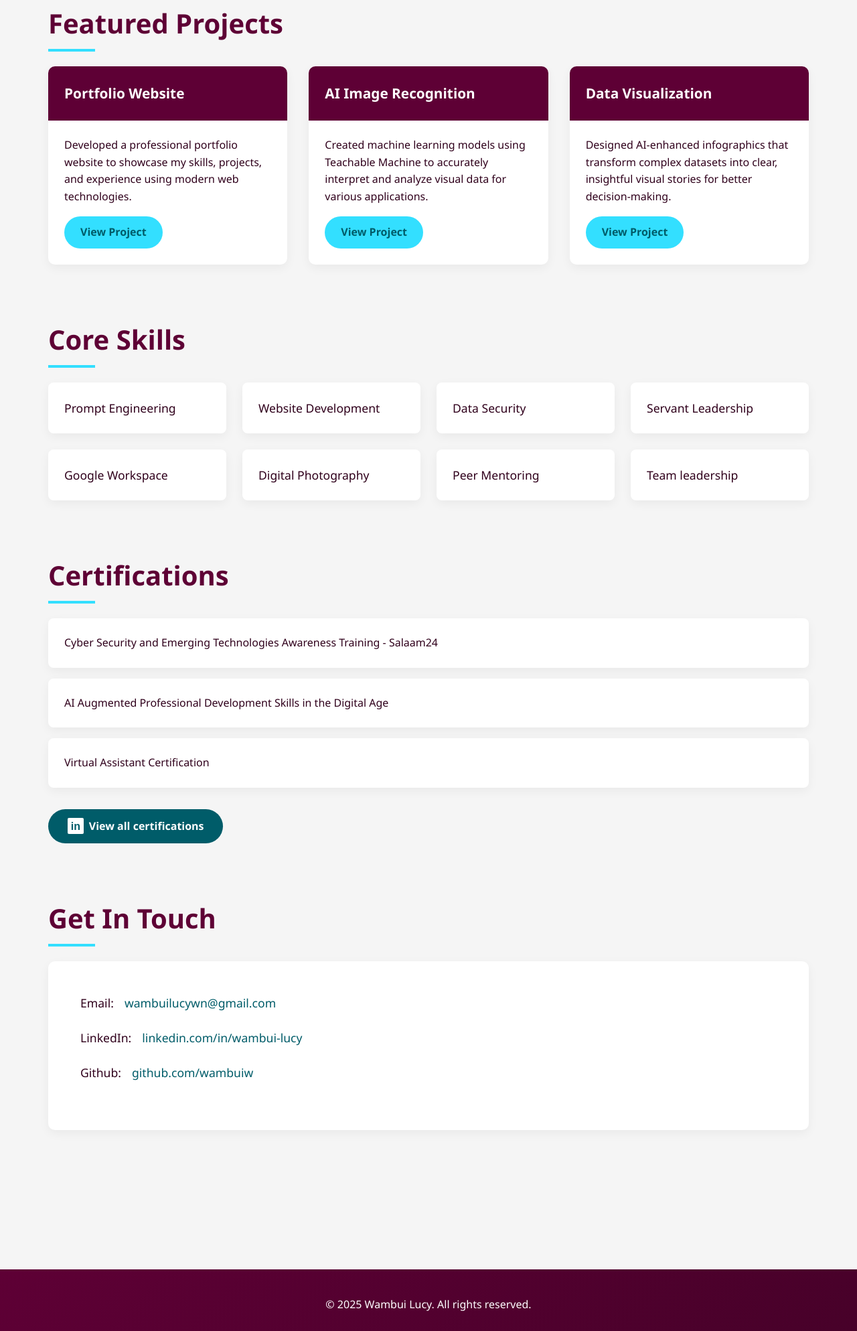
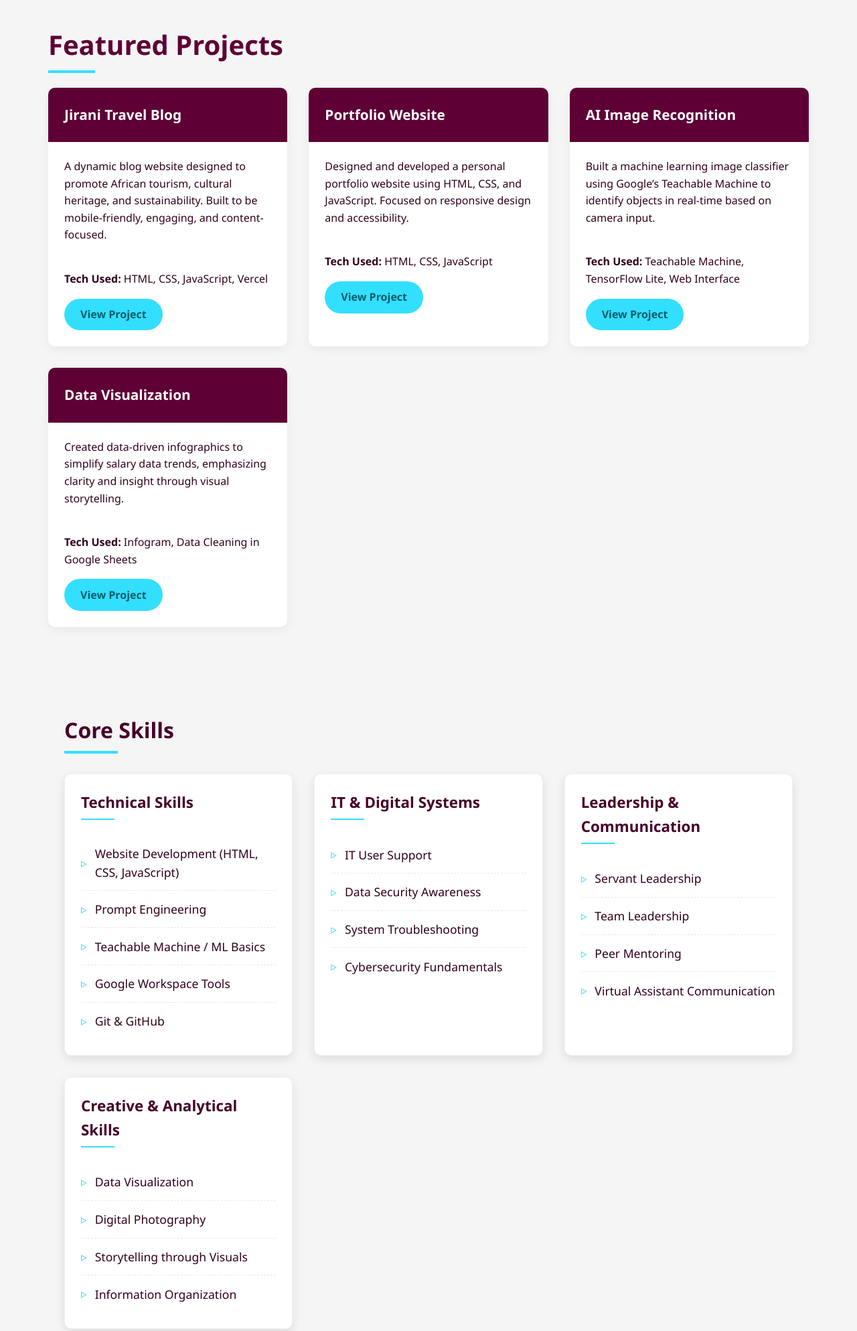
Before and after one commit to wambuiw/Portfolio, a plain HTML site: page index.html in a window 1280 px wide. Shown: the part 1162-3149 px from the top of the page at 67% size. Drawn offline with Linux system fonts and the light colour scheme.

Commit message:
Updated projects section with Jirani Travel Blog and added View My CV button

```diff
--- a/index.html
+++ b/index.html
@@ -6,6 +6,8 @@
     <meta name="description" content="Professional portfolio of Wambui Lucy - IT Support Specialist, Software Developer, and AI Enthusiast">
     <title>Wambui Lucy | Portfolio</title>
     <link rel="stylesheet" href="portfolio.css">
+    <link rel="icon" href="images/favicon.png" type="image/png">
+
 </head>
 <body>
     <nav class="navbar">
@@ -35,56 +37,100 @@
         <section class="about" id="about">
             <h2>About Me</h2>
             <p>I thrive on staying ahead of emerging trends while leveraging technology and servant leadership to make meaningful impact. With a keen interest in both technology and leadership, I embrace a servant leadership approach, eager to empower and inspire others.</p>
+            <p style="font-weight:bold"><em>Currently open to remote/onsite opportunities in IT support, frontend development, and AI-integrated tech projects.</em></p>
+
         </section>
 
         <section class="projects" id="projects">
     <h2>Featured Projects</h2>
     <div class="projects-grid">
         <article class="project-card">
+    <h3>Jirani Travel Blog</h3>
+    <p>A dynamic blog website designed to promote African tourism, cultural heritage, and sustainability. Built to be mobile-friendly, engaging, and content-focused.</p>
+    <p><strong>Tech Used:</strong> HTML, CSS, JavaScript, Vercel</p>
+    <a href="https://jiranitravel-blog.vercel.app/"
+       target="_blank"
+       rel="noopener noreferrer"
+       class="project-link"
+       aria-label="View Jirani Travel Blog Project on Vercel">
+       View Project
+    </a>
+</article>
+
+
+        <article class="project-card">
             <h3>Portfolio Website</h3>
-                    <p>Developed a professional portfolio website to showcase my skills, projects, and experience using modern web technologies.</p>
-                    <a href="#" class="project-link" aria-label="View Portfolio Project">View Project</a>
+            <p>Designed and developed a personal portfolio website using HTML, CSS, and JavaScript. Focused on responsive design and accessibility.</p>
+            <p><strong>Tech Used:</strong> HTML, CSS, JavaScript</p>
+            <a href="#" class="project-link">View Project</a>
         </article>
 
         <article class="project-card">
             <h3>AI Image Recognition</h3>
-                    <p>Created machine learning models using Teachable Machine to accurately interpret and analyze visual data for various applications.</p>
-                    <a href="https://teachablemachine.withgoogle.com/models/auOOuyf0E/"
-                       target="_blank"
-                       rel="noopener noreferrer"
-                       class="project-link"
-                       aria-label="View AI Image Recognition Project (opens in new tab)">
-                       View Project
-                    </a>
+            <p>Built a machine learning image classifier using Google’s Teachable Machine to identify objects in real-time based on camera input.</p>
+            <p><strong>Tech Used:</strong> Teachable Machine, TensorFlow Lite, Web Interface</p>
+            <a href="https://teachablemachine.withgoogle.com/models/auOOuyf0E/" target="_blank" rel="noopener noreferrer" class="project-link">View Project</a>
         </article>
 
         <article class="project-card">
             <h3>Data Visualization</h3>
-                    <p>Designed AI-enhanced infographics that transform complex datasets into clear, insightful visual stories for better decision-making.</p>
-                    <a href="https://infogram.com/average-salaries-per-job-title-1hnp27ee07qnn4g?live"
-                       target="_blank"
-                       rel="noopener noreferrer"
-                       class="project-link"
-                       aria-label="View Data Visualization Project (opens in new tab)">
-                       View Project
-                    </a>
+            <p>Created data-driven infographics to simplify salary data trends, emphasizing clarity and insight through visual storytelling.</p>
+            <p><strong>Tech Used:</strong> Infogram, Data Cleaning in Google Sheets</p>
+            <a href="https://infogram.com/average-salaries-per-job-title-1hnp27ee07qnn4g?live" target="_blank" rel="noopener noreferrer" class="project-link">View Project</a>
         </article>
+
     </div>
 </section>
 
+
         <section class="skills" id="skills">
     <h2>Core Skills</h2>
-            <ul class="skills-list">
-                <li> Prompt Engineering</li>
-                <li> Website Development</li>
-                <li> Data Security</li>
-                <li> Servant Leadership</li>
-                <li> Google Workspace</li>
-                <li> Digital Photography</li>
+    <div class="skills-grid">
+
+        <div class="skill-category">
+            <h3>Technical Skills</h3>
+            <ul>
+                <li>Website Development (HTML, CSS, JavaScript)</li>
+                <li>Prompt Engineering</li>
+                <li>Teachable Machine / ML Basics</li>
+                <li>Google Workspace Tools</li>
+                <li>Git & GitHub</li>
+            </ul>
+        </div>
+
+        <div class="skill-category">
+            <h3>IT & Digital Systems</h3>
+            <ul>
+                <li>IT User Support</li>
+                <li>Data Security Awareness</li>
+                <li>System Troubleshooting</li>
+                <li>Cybersecurity Fundamentals</li>
+            </ul>
+        </div>
+
+        <div class="skill-category">
+            <h3>Leadership & Communication</h3>
+            <ul>
+                <li>Servant Leadership</li>
+                <li>Team Leadership</li>
                 <li>Peer Mentoring</li>
-                <li>Team leadership</li>
+                <li>Virtual Assistant Communication</li>
             </ul>
+        </div>
+
+        <div class="skill-category">
+            <h3>Creative & Analytical Skills</h3>
+            <ul>
+                <li>Data Visualization</li>
+                <li>Digital Photography</li>
+                <li>Storytelling through Visuals</li>
+                <li>Information Organization</li>
+            </ul>
+        </div>
+
+    </div>
 </section>
+
 
         <section class="certification" id="certification">
             <h2>Certifications</h2>
@@ -112,33 +158,39 @@
 
        <section class="contact" id="contact">
     <h2>Get In Touch</h2>
+
     <div class="contact-info">
-                <p>
-                     Email:
-                    <a href="mailto:wambuilucywn@gmail.com" aria-label="Send email to Wambui Lucy">
+         <p>Whether you have a question, want to collaborate, or just want to connect - I’d love to hear from you.</p>
+        <p>Email:
+            <a href="mailto:wambuilucywn@gmail.com">
                 wambuilucywn@gmail.com
             </a>
         </p>
-                <p>
-                     LinkedIn:
-                    <a href="https://www.linkedin.com/in/wambui-lucy-023a1b23a/"
-                       target="_blank"
-                       rel="noopener noreferrer"
-                       aria-label="Connect on LinkedIn (opens in new tab)">
+        <p>LinkedIn:
+            <a href="https://www.linkedin.com/in/wambui-lucy-023a1b23a/" target="_blank" rel="noopener noreferrer">
                 linkedin.com/in/wambui-lucy
             </a>
         </p>
-                <p>
-                    Github:
-                   <a href="https://github.com/wambuiw"
-                      target="_blank"
-                      rel="noopener noreferrer"
-                      aria-label="Connect on LinkedIn (opens in new tab)">
+        <p>GitHub:
+            <a href="https://github.com/wambuiw" target="_blank" rel="noopener noreferrer">
                 github.com/wambuiw
             </a>
         </p>
+
+   <div class="cv-download">
+    <a href="https://drive.google.com/file/d/1HYFkkTebTGwaN2pwCoc5w-xYXKmsPvlf/view?usp=drive_link"
+       target="_blank"
+       rel="noopener noreferrer"
+       class="btn"
+       aria-label="View Wambui Lucy's CV on Google Drive">
+        View My CV
+    </a>
+</div>
+
+
     </div>
 </section>
+
     </main>
 
     <footer class="footer">
--- a/portfolio.css
+++ b/portfolio.css
@@ -224,29 +224,117 @@ h2::after {
 }
 
 /* Skills Section */
-.skills-list {
-    display: grid;
-    grid-template-columns: repeat(auto-fit, minmax(250px, 1fr));
-    gap: 1.5rem;
-    list-style: none;
-
+.skills {
+    padding: 3rem 1.5rem;
+    background-color: var(--light-gray);
 }
 
-.skills-list li {
+.skills h2 {
+    text-align: center;
+    color: var(--dark-purple);
+    margin-bottom: 2.5rem;
+    font-size: 2rem;
+    position: relative;
+}
+
+.skills h2::after {
+    content: '';
+    display: block;
+    width: 80px;
+    height: 4px;
+    background: var(--electric-blue);
+    margin: 0.5rem auto 0;
+}
+
+.skills-grid {
+    display: grid;
+    grid-template-columns: repeat(auto-fit, minmax(300px, 1fr));
+    gap: 2rem;
+    max-width: 1200px;
+    margin: 0 auto;
+}
+
+.skill-category {
     background-color: var(--white);
+    border-radius: 10px;
+    box-shadow: 0 5px 15px rgba(0, 0, 0, 0.1);
     padding: 1.5rem;
-    border-radius: 8px;
-    box-shadow: 0 5px 15px rgba(0, 0, 0, 0.05);
+    transition: all 0.3s ease;
+    border: 1px solid rgba(0, 0, 0, 0.05);
+    position: relative;
+    overflow: hidden;
+}
+
+.skill-category:hover {
+    transform: translateY(-5px);
+    box-shadow: 0 15px 30px rgba(0, 0, 0, 0.15);
+    border-color: var(--electric-blue);
+}
+
+.skill-category::before {
+    content: '';
+    position: absolute;
+    top: 0;
+    left: 0;
+    width: 100%;
+    height: 5px;
+    background: linear-gradient(90deg, var(--electric-blue), var(--dark-teal));
+    transform: scaleX(0);
+    transform-origin: left;
+    transition: transform 0.3s ease;
+}
+
+.skill-category:hover::before {
+    transform: scaleX(1);
+}
+
+.skill-category h3 {
+    color: var(--dark-purple);
+    margin-bottom: 1.5rem;
+    font-size: 1.4rem;
+    position: relative;
+    padding-bottom: 0.5rem;
+}
+
+.skill-category h3::after {
+    content: '';
+    position: absolute;
+    bottom: 0;
+    left: 0;
+    width: 50px;
+    height: 2px;
+    background-color: var(--electric-blue);
+    transition: width 0.3s ease;
+}
+
+.skill-category:hover h3::after {
+    width: 80px;
+}
+
+.skill-category ul {
+    list-style: none;
+    padding: 0;
+    margin: 0;
+}
+
+.skill-category li {
+    padding: 0.75rem 0;
+    color: var(--black-purple);
     font-size: 1.1rem;
-    font-weight: 500;
+    border-bottom: 1px dashed rgba(94, 0, 53, 0.1);
     display: flex;
     align-items: center;
-    gap: 1rem;
-
 }
 
-.skill-icon {
-    font-size: 1.3rem;
+.skill-category li::before {
+    content: '▹';
+    color: var(--electric-blue);
+    margin-right: 0.75rem;
+    font-size: 1.2rem;
+}
+
+.skill-category li:last-child {
+    border-bottom: none;
 }
 
 /* Certifications Section */
@@ -332,6 +420,69 @@ h2::after {
 .contact-icon {
     font-size: 1.3rem;
 }
+/* CV Download Button */
+.cv-download {
+    text-align: center;
+    margin: 2.5rem 0;
+}
+
+.btn {
+    display: inline-flex;
+    align-items: center;
+    justify-content: center;
+    gap: 0.5rem;
+    padding: 0.8rem 1.8rem;
+    font-size: 1.1rem;
+    font-weight: 600;
+    color: var(--white);
+    background-color: var(--electric-blue);
+    border: 2px solid var(--dark-purple);
+    border-radius: 50px;
+    text-decoration: none;
+    cursor: pointer;
+    transition: all 0.3s ease;
+    box-shadow: 0 4px 6px rgba(0, 0, 0, 0.1);
+    position: relative;
+    overflow: hidden;
+}
+
+.btn:hover {
+    background-color: var(--dark-teal);
+    border-color: var(--deep-purple);
+    transform: translateY(-2px);
+    box-shadow: 0 6px 12px rgba(0, 0, 0, 0.15);
+}
+
+.btn:focus {
+    outline: none;
+    box-shadow: 0 0 0 3px rgba(51, 223, 255, 0.5);
+}
+
+.btn::before {
+    content: '';
+    position: absolute;
+    top: 0;
+    left: -100%;
+    width: 100%;
+    height: 100%;
+    background: linear-gradient(90deg, transparent, rgba(255, 255, 255, 0.2), transparent);
+    transition: 0.5s;
+}
+
+.btn:hover::before {
+    left: 100%;
+}
+
+/* Optional: Add a subtle pulse animation on hover */
+@keyframes pulse {
+    0% { transform: scale(1); }
+    50% { transform: scale(1.05); }
+    100% { transform: scale(1); }
+}
+
+.btn:hover {
+    animation: pulse 1.5s infinite;
+}
 
 /* Footer */
 .footer {
```
Also changed, not shown: images/favicon.png (added). Lines whose indentation alone changed are shown as unchanged.
